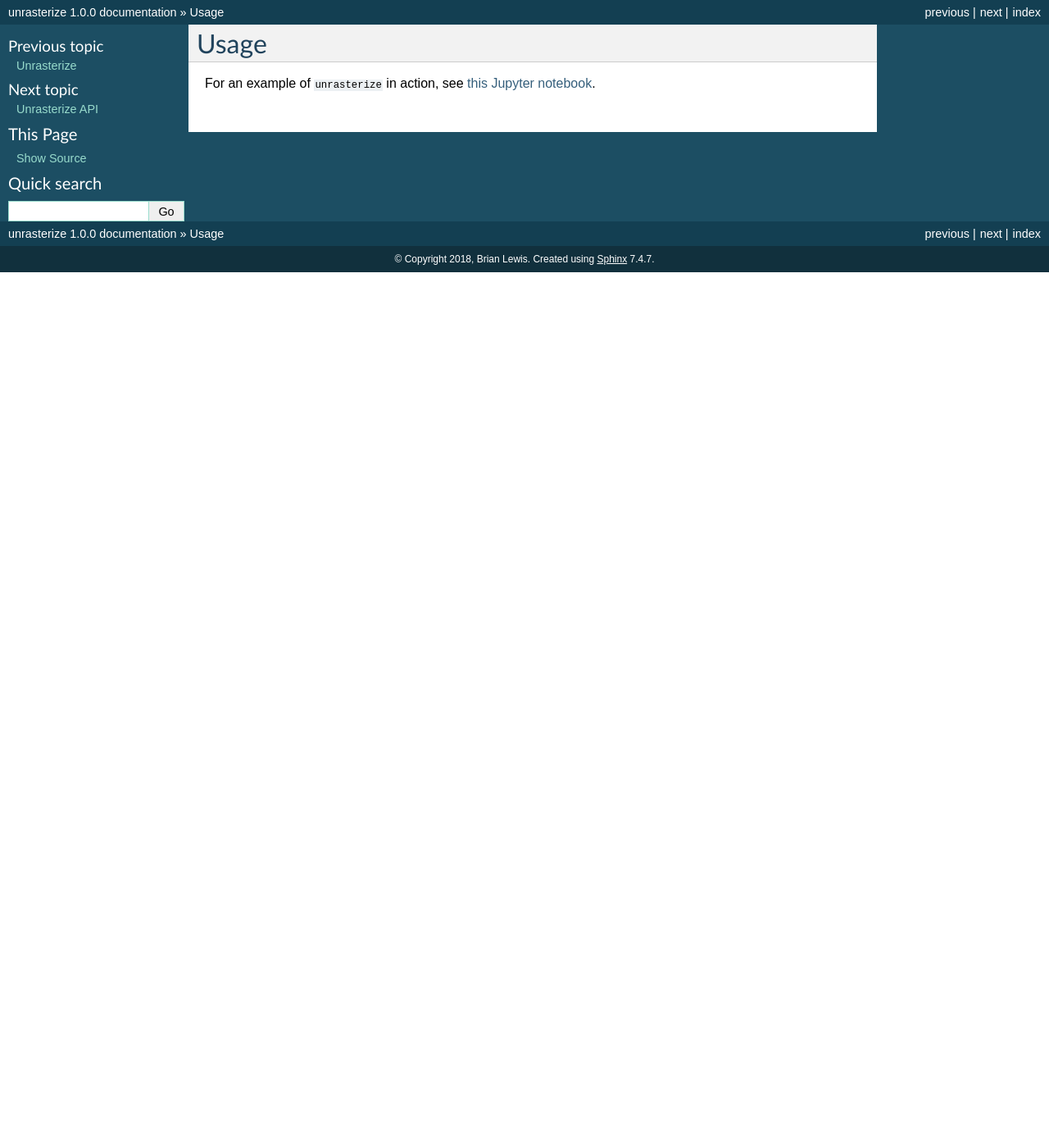
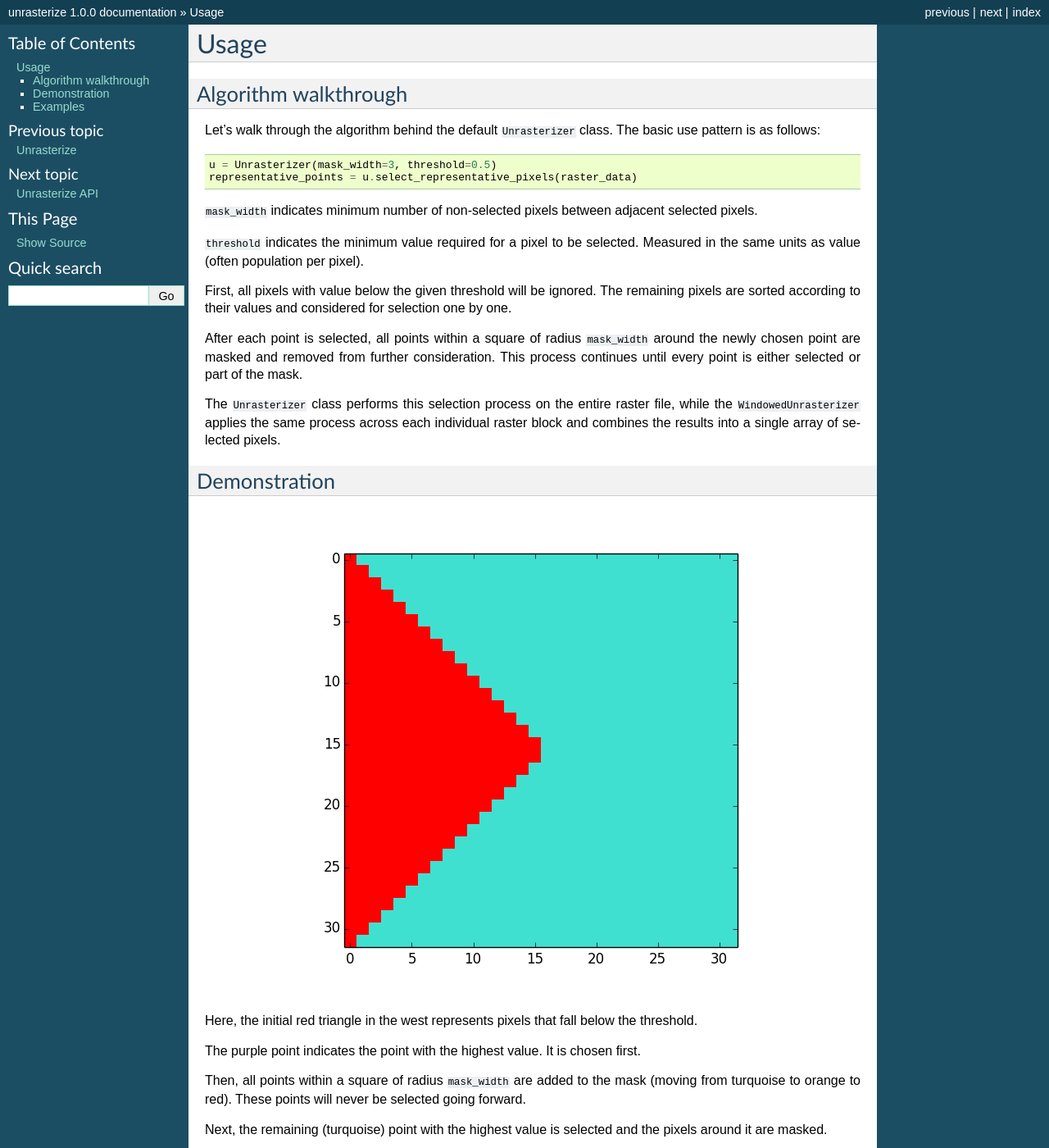
Before and after one commit to tetraptych/unrasterize, a Sphinx documentation site: the page built from docs/usage.rst, in a window 1280 px wide and 1400 px high. Shown: the whole window at 82% size. Built offline with Sphinx 7.4.7, drawn with Linux system fonts in a browser that asks for light colours.

Commit message:
Describe algorithm in documentation; add image

```diff
--- a/docs/usage.rst
+++ b/docs/usage.rst
@@ -1,4 +1,37 @@
 Usage
 =====
 
+Algorithm walkthrough
+---------------------
+
+Let's walk through the algorithm behind the default ``Unrasterizer`` class. The basic use pattern is as follows: ::
+
+    u = Unrasterizer(mask_width=3, threshold=0.5)
+    representative_points = u.select_representative_pixels(raster_data)
+
+``mask_width`` indicates minimum number of non-selected pixels between adjacent selected pixels.
+
+``threshold`` indicates the minimum value required for a pixel to be selected. Measured in the same units as value (often population per pixel).
+
+First, all pixels with value below the given threshold will be ignored. The remaining pixels are sorted according to their values and considered for selection one by one.
+
+After each point is selected, all points within a square of radius ``mask_width`` around the newly chosen point are masked and removed from further consideration. This process continues until every point is either selected or part of the mask.
+
+The ``Unrasterizer`` class performs this selection process on the entire raster file, while the ``WindowedUnrasterizer`` applies the same process across each individual raster block and combines the results into a single array of selected pixels.
+
+Demonstration
+-------------
+
+..  image:: https://github.com/tetraptych/unrasterize/blob/master/docs/img/unrasterizer.gif
+
+Here, the initial red triangle in the west represents pixels that fall below the threshold.
+
+The purple point indicates the point with the highest value. It is chosen first.
+
+Then, all points within a square of radius ``mask_width`` are added to the mask (moving from turquoise to orange to red). These points will never be selected going forward.
+
+Next, the remaining (turquoise) point with the highest value is selected and the pixels around it are masked.
+
+Examples
+--------
 For an example of ``unrasterize`` in action, see `this Jupyter notebook <https://github.com/tetraptych/unrasterize/blob/master/examples/basic_unrasterizer_usage.ipynb>`_.
```
Also changed, not shown: docs/index.rst (+6 -2 lines), docs/img/unrasterizer.gif (added).
